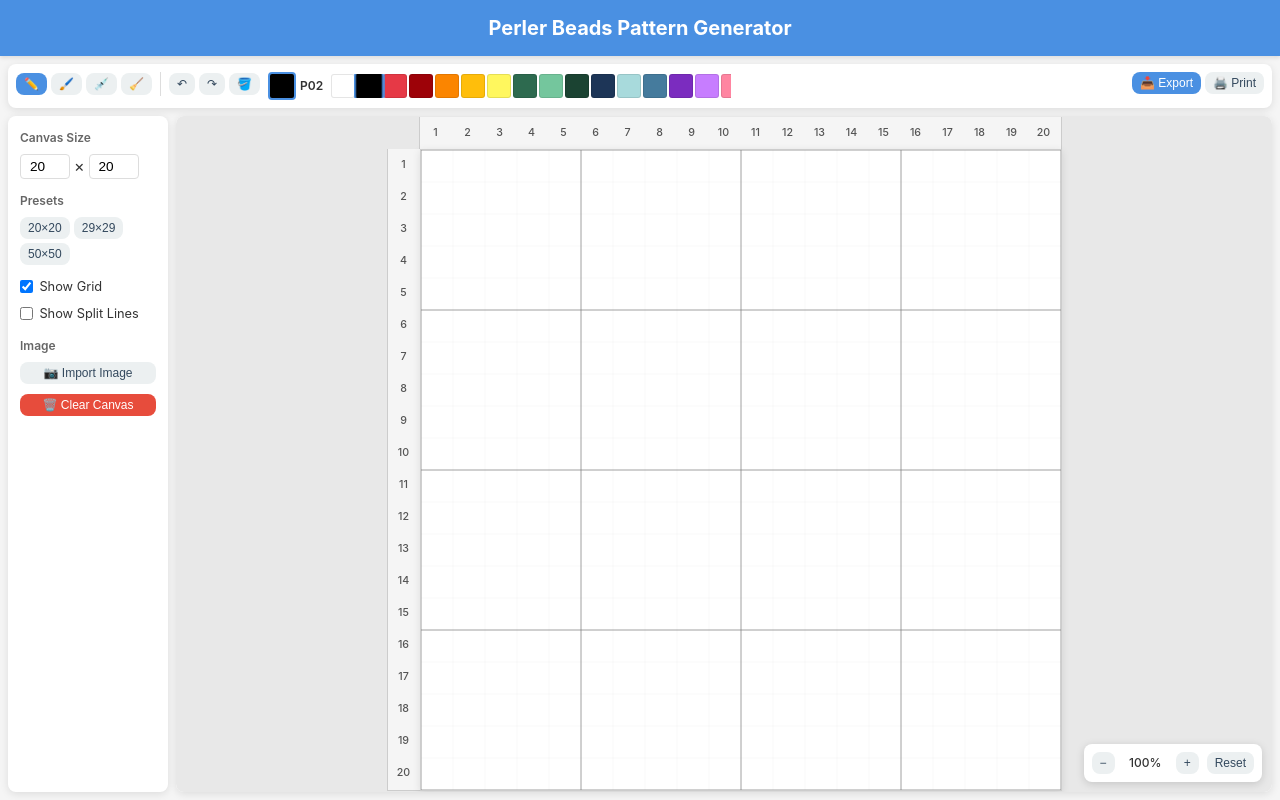
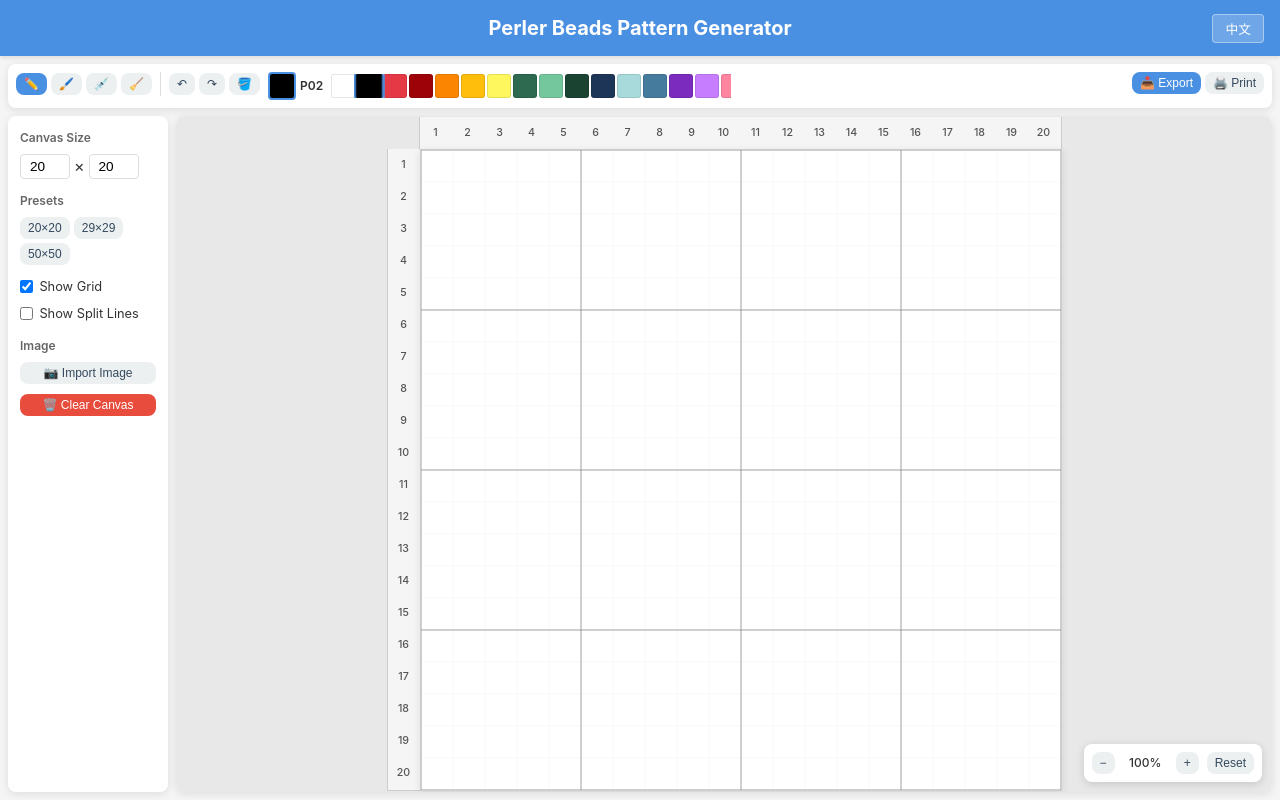
Before and after one commit to liang-lql/perler-beads-convertor, a Vue app: page / in a window 1280 px wide. Built offline with nearby package versions, Linux system fonts and the light colour scheme.

Commit message:
Add i18n support for Chinese/English language switching

```diff
--- a/package.json
+++ b/package.json
@@ -24,6 +24,7 @@
     "vite": "^5.4.10"
   },
   "dependencies": {
-    "vue": "^3.4.21"
+    "vue": "^3.4.21",
+    "vue-i18n": "^11.3.0"
   }
 }
--- a/src/App.vue
+++ b/src/App.vue
@@ -1,7 +1,10 @@
 <template>
   <div class="app">
     <header class="app-header">
-      <h1>Perler Beads Pattern Generator</h1>
+      <h1>{{ t('app.title') }}</h1>
+      <button class="lang-switch" @click="toggleLanguage" :title="t('language.switch')">
+        {{ locale === 'en' ? '中文' : 'EN' }}
+      </button>
     </header>
 
     <div class="main-layout">
@@ -39,7 +42,7 @@
         <!-- Left Panel - Basic Settings -->
         <div class="left-panel">
           <div class="panel-section">
-            <div class="section-label">Canvas Size</div>
+            <div class="section-label">{{ t('settings.canvasSize') }}</div>
             <div class="size-inputs">
               <input type="number" v-model.number="canvasWidth" min="1" max="500" class="size-input" />
               <span>×</span>
@@ -48,7 +51,7 @@
           </div>
 
           <div class="panel-section">
-            <div class="section-label">Presets</div>
+            <div class="section-label">{{ t('settings.presets') }}</div>
             <div class="preset-buttons">
               <button class="btn btn-sm btn-secondary" @click="applyPreset(20, 20)">20×20</button>
               <button class="btn btn-sm btn-secondary" @click="applyPreset(29, 29)">29×29</button>
@@ -59,34 +62,34 @@
           <div class="panel-section">
             <label class="checkbox-row">
               <input type="checkbox" v-model="showGrid" />
-              <span>Show Grid</span>
+              <span>{{ t('settings.showGrid') }}</span>
             </label>
             <label class="checkbox-row">
               <input type="checkbox" v-model="showSplitLines" />
-              <span>Show Split Lines</span>
+              <span>{{ t('settings.showSplitLines') }}</span>
             </label>
           </div>
 
           <div class="panel-section" v-if="showSplitLines">
-            <div class="section-label">Board Size</div>
+            <div class="section-label">{{ t('settings.boardSize') }}</div>
             <div class="size-inputs">
               <input type="number" v-model.number="boardWidth" min="10" max="100" class="size-input" />
               <span>×</span>
               <input type="number" v-model.number="boardHeight" min="10" max="100" class="size-input" />
             </div>
             <div class="split-info" v-if="splitInfo">
-              {{ splitInfo.cols }} × {{ splitInfo.rows }} = {{ splitInfo.total }} boards
+              {{ splitInfo.cols }} × {{ splitInfo.rows }} = {{ splitInfo.total }} {{ t('settings.boards') }}
             </div>
           </div>
 
           <div class="panel-section">
-            <div class="section-label">Image</div>
+            <div class="section-label">{{ t('settings.image') }}</div>
             <input type="file" ref="imageInput" accept="image/*" @change="handleFileSelect" style="display: none" />
             <button class="btn btn-sm btn-secondary" @click="$refs.imageInput.click()" style="width: 100%">
-              📷 Import Image
+              📷 {{ t('settings.importImage') }}
             </button>
             <button class="btn btn-sm btn-danger" @click="handleCanvasClear" style="width: 100%; margin-top: 0.25rem;">
-              🗑️ Clear Canvas
+              🗑️ {{ t('settings.clearCanvas') }}
             </button>
           </div>
         </div>
@@ -119,7 +122,7 @@
       <!-- Color Statistics Bar -->
       <div class="color-stats-bar" v-if="colorStats.length > 0">
         <div class="stats-header">
-          <span class="stats-title">Color Statistics ({{ colorStats.length }} colors, {{ totalBeads }} beads)</span>
+          <span class="stats-title">{{ t('stats.colorStatistics') }} ({{ colorStats.length }} {{ t('stats.colors') }}, {{ totalBeads }} {{ t('stats.beads') }})</span>
         </div>
         <div class="stats-content">
           <div
@@ -143,12 +146,21 @@
 
 <script setup>
 import { ref, onMounted, onUnmounted, watch, nextTick, computed } from 'vue'
+import { useI18n } from 'vue-i18n'
 import CanvasSettings from './components/CanvasSettings.vue'
 import ColorPalette from './components/ColorPalette.vue'
 import DrawingTools from './components/DrawingTools.vue'
 import CanvasGrid from './components/CanvasGrid.vue'
 import ExportPanel from './components/ExportPanel.vue'
 import { findClosestColor, PERLER_COLORS, getColorByHex } from './utils/colors'
+
+// i18n
+const { t, locale } = useI18n()
+
+function toggleLanguage() {
+  locale.value = locale.value === 'en' ? 'zh' : 'en'
+  localStorage.setItem('perler-language', locale.value)
+}
 
 // Canvas state
 const canvasWidth = ref(20)
@@ -564,10 +576,33 @@ body {
   text-align: center;
   box-shadow: 0 2px 4px rgba(0,0,0,0.1);
   flex-shrink: 0;
+  display: flex;
+  justify-content: center;
+  align-items: center;
+  position: relative;
 }
 
 .app-header h1 {
   font-size: 1.25rem;
+  margin: 0;
+}
+
+.lang-switch {
+  position: absolute;
+  right: 1rem;
+  background: rgba(255, 255, 255, 0.2);
+  border: 1px solid rgba(255, 255, 255, 0.4);
+  color: white;
+  padding: 0.25rem 0.75rem;
+  border-radius: 4px;
+  cursor: pointer;
+  font-size: 0.8rem;
+  font-weight: 500;
+  transition: background 0.2s;
+}
+
+.lang-switch:hover {
+  background: rgba(255, 255, 255, 0.3);
 }
 
 .main-layout {
--- a/src/components/DrawingTools.vue
+++ b/src/components/DrawingTools.vue
@@ -13,7 +13,7 @@
     </div>
 
     <div v-if="currentTool === 'brush'" class="brush-size">
-      <label>Size: {{ brushSize }}</label>
+      <label>{{ t('tools.brushSize') }}: {{ brushSize }}</label>
       <input
         type="range"
         min="1"
@@ -29,21 +29,21 @@
       <button
         class="btn btn-sm btn-secondary"
         @click="performAction('undo')"
-        title="Undo"
+        :title="t('tools.undo')"
       >
         ↶
       </button>
       <button
         class="btn btn-sm btn-secondary"
         @click="performAction('redo')"
-        title="Redo"
+        :title="t('tools.redo')"
       >
         ↷
       </button>
       <button
         class="btn btn-sm btn-secondary"
         @click="performAction('fill')"
-        title="Fill Area"
+        :title="t('tools.fill')"
       >
         🪣
       </button>
@@ -52,7 +52,10 @@
 </template>
 
 <script setup>
-import { ref, watch } from 'vue'
+import { ref, watch, computed } from 'vue'
+import { useI18n } from 'vue-i18n'
+
+const { t } = useI18n()
 
 const emit = defineEmits(['tool-change', 'action', 'brush-size-change'])
 
@@ -74,12 +77,12 @@ const props = defineProps({
 const currentTool = ref(props.currentTool)
 const brushSize = ref(1)
 
-const tools = [
-  { name: 'pen', label: 'Pen', icon: '✏️', description: 'Draw single bead' },
-  { name: 'brush', label: 'Brush', icon: '🖌️', description: 'Draw multiple beads' },
-  { name: 'picker', label: 'Picker', icon: '💉', description: 'Pick color from canvas' },
-  { name: 'eraser', label: 'Eraser', icon: '🧹', description: 'Erase beads' }
-]
+const tools = computed(() => [
+  { name: 'pen', label: t('tools.pen'), icon: '✏️', description: t('tools.pen') },
+  { name: 'brush', label: t('tools.brush'), icon: '🖌️', description: t('tools.brush') },
+  { name: 'picker', label: t('tools.picker'), icon: '💉', description: t('tools.picker') },
+  { name: 'eraser', label: t('tools.eraser'), icon: '🧹', description: t('tools.eraser') }
+])
 
 function selectTool(tool) {
   currentTool.value = tool
--- a/src/components/ExportPanel.vue
+++ b/src/components/ExportPanel.vue
@@ -1,17 +1,20 @@
 <template>
   <div class="export-panel">
     <button class="btn btn-primary btn-sm" @click="exportImage">
-      📥 Export
+      📥 {{ t('export.export') }}
     </button>
     <button class="btn btn-secondary btn-sm" @click="printPattern">
-      🖨️ Print
+      🖨️ {{ t('export.print') }}
     </button>
   </div>
 </template>
 
 <script setup>
 import { ref, computed } from 'vue'
+import { useI18n } from 'vue-i18n'
 import { PERLER_COLORS } from '../utils/colors'
+
+const { t } = useI18n()
 
 const emit = defineEmits(['export', 'print'])
 
--- /dev/null
+++ b/src/locales/en.js
@@ -0,0 +1,40 @@
+export default {
+  app: {
+    title: 'Perler Beads Pattern Generator'
+  },
+  tools: {
+    pen: 'Pen',
+    brush: 'Brush',
+    picker: 'Picker',
+    eraser: 'Eraser',
+    undo: 'Undo',
+    redo: 'Redo',
+    fill: 'Fill',
+    brushSize: 'Size'
+  },
+  settings: {
+    canvasSize: 'Canvas Size',
+    width: 'Width',
+    height: 'Height',
+    presets: 'Presets',
+    showGrid: 'Show Grid',
+    showSplitLines: 'Show Split Lines',
+    boardSize: 'Board Size',
+    boards: 'boards',
+    image: 'Image',
+    importImage: 'Import Image',
+    clearCanvas: 'Clear Canvas'
+  },
+  export: {
+    export: 'Export',
+    print: 'Print'
+  },
+  stats: {
+    title: 'Color Statistics',
+    colors: 'colors',
+    beads: 'beads'
+  },
+  colors: {
+    selectedColor: 'Selected Color'
+  }
+}
--- /dev/null
+++ b/src/locales/index.js
@@ -0,0 +1,28 @@
+import { createI18n } from 'vue-i18n'
+import en from './en'
+import zh from './zh'
+
+const messages = {
+  en,
+  zh
+}
+
+// Get saved language from localStorage or use browser language
+function getDefaultLanguage() {
+  const saved = localStorage.getItem('perler-language')
+  if (saved && (saved === 'en' || saved === 'zh')) {
+    return saved
+  }
+  // Check browser language
+  const browserLang = navigator.language.toLowerCase()
+  return browserLang.startsWith('zh') ? 'zh' : 'en'
+}
+
+const i18n = createI18n({
+  legacy: false,
+  locale: getDefaultLanguage(),
+  fallbackLocale: 'en',
+  messages
+})
+
+export default i18n
--- /dev/null
+++ b/src/locales/zh.js
@@ -0,0 +1,40 @@
+export default {
+  app: {
+    title: '拼豆图案生成器'
+  },
+  tools: {
+    pen: '画笔',
+    brush: '刷子',
+    picker: '取色器',
+    eraser: '橡皮擦',
+    undo: '撤销',
+    redo: '重做',
+    fill: '填充',
+    brushSize: '大小'
+  },
+  settings: {
+    canvasSize: '画布尺寸',
+    width: '宽',
+    height: '高',
+    presets: '预设',
+    showGrid: '显示网格',
+    showSplitLines: '显示分割线',
+    boardSize: '板块尺寸',
+    boards: '块板',
+    image: '图片',
+    importImage: '导入图片',
+    clearCanvas: '清空画布'
+  },
+  export: {
+    export: '导出',
+    print: '打印'
+  },
+  stats: {
+    colorStatistics: '颜色统计',
+    colors: '种颜色',
+    beads: '颗珠子'
+  },
+  language: {
+    switch: '切换语言'
+  }
+}
--- a/src/main.js
+++ b/src/main.js
@@ -1,4 +1,7 @@
 import { createApp } from 'vue'
 import App from './App.vue'
+import i18n from './locales'
 
-createApp(App).mount('#app')
+const app = createApp(App)
+app.use(i18n)
+app.mount('#app')
```
Also changed, not shown: .claude/settings.local.json, 1 other file (tests, documents, lock files or other folders).
